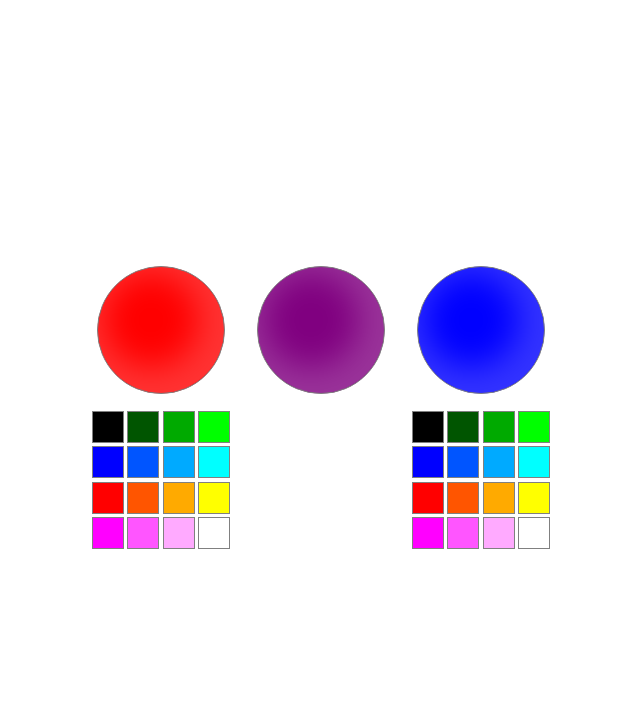
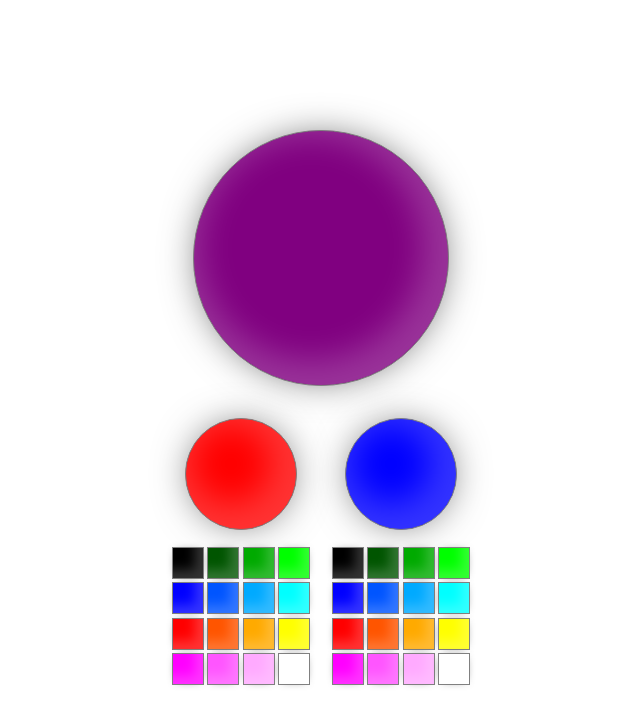
Before and after one commit to kimmknight/ColourMixer, a plain HTML site: page index.html in a window 1280 px wide. Shown: the whole page, without its empty margins (319-959 px from the left). Drawn offline with nearby package versions, Linux system fonts and the light colour scheme.

Commit message:
Updated layout and shadows

```diff
--- a/index.html
+++ b/index.html
@@ -17,19 +17,27 @@
 
     <style>
         .colourcircle {
-            height: 8em;
-            width: 8em;
+            height: 7em;
+            width: 7em;
             border: 1px solid grey;
             border-radius: 50%;
-            box-shadow: -10px -10px 33px 15px rgba(255, 255, 255, 0.2) inset;
+            box-shadow: -10px -10px 33px 15px rgba(255, 255, 255, 0.2) inset, 0 0 40px -10px rgb(0 0 0 / 70%);
+        }
+
+        .largecolourcircle {
+            height: 16em;
+            width: 16em;
+            border: 1px solid grey;
+            border-radius: 50%;
+            box-shadow: -10px -10px 33px 15px rgba(255, 255, 255, 0.2) inset, 0 0 40px -10px rgb(0 0 0 / 70%);
         }
 
         .smallcolourcircle {
             height: 2em;
             width: 2em;
             margin: 0.1em;
-            border-radius: 0.;
             border: 1px solid grey;
+            box-shadow: -10px -10px 12px -2px rgb(255 255 255 / 20%) inset, 0 0 10px -5px rgb(0 0 0 / 70%);
         }
     </style>
 </head>
@@ -37,6 +45,10 @@
 <body class="vh-100">
 
     <div id="app" class="h-100 d-flex justify-content-center align-items-center">
+        <div class="d-flex flex-column justify-content-center align-items-center">
+
+            <div class="largecolourcircle m-3" :style="{'background-color': mixColours(colour1, colour2)}"></div>
+
             <div class="d-flex">
                 <div class="d-flex flex-column align-items-center">
                     <div class="colourcircle m-3" :style="{'background-color': colour1}"></div>
@@ -45,12 +57,12 @@
                     </div>
                 </div>
 
-            <div class="colourcircle m-3" :style="{'background-color': mixColours(colour1, colour2)}"></div>
 
                 <div class="d-flex flex-column align-items-center">
                     <div class="colourcircle m-3" :style="{'background-color': colour2}"></div>
                     <div class="d-flex flex-wrap justify-content-center" style="width: 10em;">
                         <div class="smallcolourcircle" v-for="colour in palette" :style="{'background-color': colour}" @click="colour2 = colour"></div>
+                    </div>
                 </div>
             </div>
         </div>
```
Lines whose indentation alone changed are shown as unchanged.
